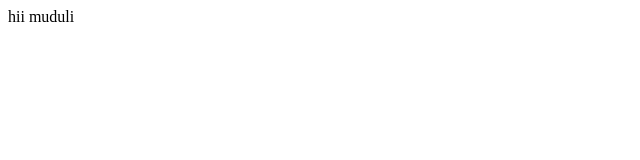
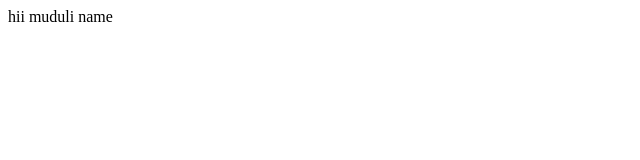
Before and after one commit to mudulisagar22/Devlop, a plain HTML site: page DEMO PROJECT VS/index.html in a window 1280 px wide. Shown: the full height of the page, 0-640 px from the left. Drawn offline with Linux system fonts and the light colour scheme.

Commit message:
Update index.html

```diff
--- a/DEMO PROJECT VS/index.html
+++ b/DEMO PROJECT VS/index.html
@@ -6,6 +6,6 @@
     <title>Document</title>
 </head>
 <body>
-    hii muduli
+    hii muduli  name
 </body>
 </html>
```
